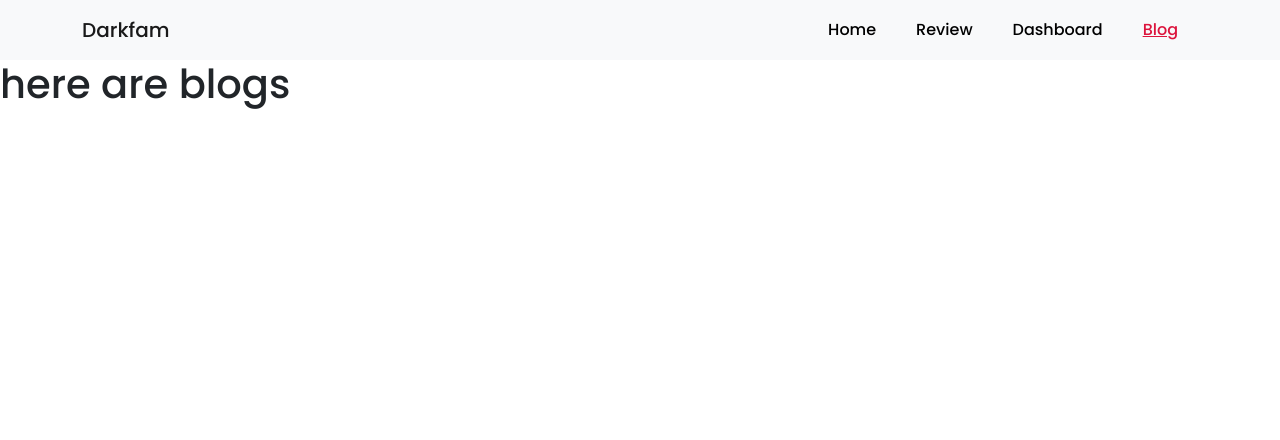
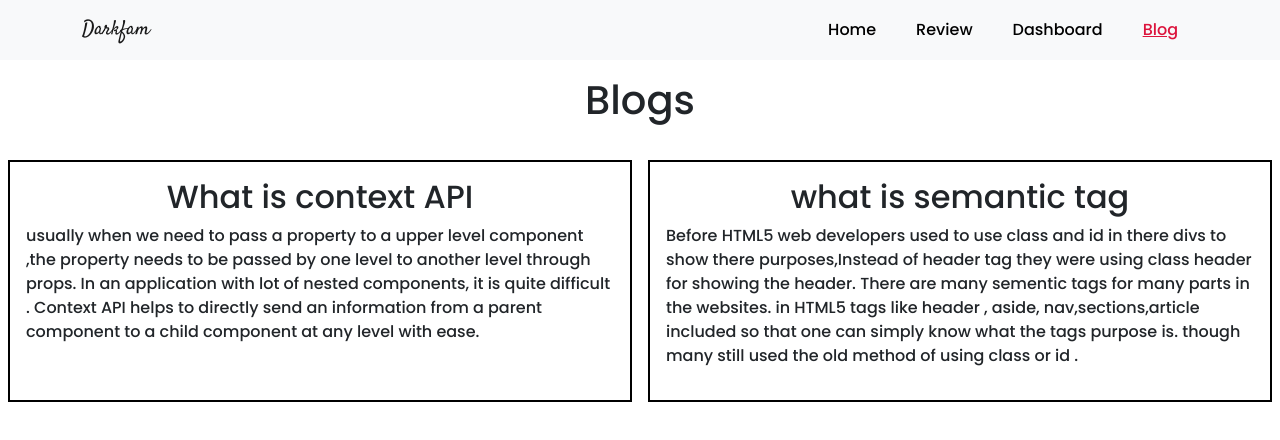
Before and after one commit to Noor-26/Darkfam-Product-Analysis, a React (Create React App) app: page /blog in a window 1280 px wide. Shown: the top 440 px of the page. Built offline with nearby package versions, Linux system fonts and the light colour scheme.

Commit message:
readme file added with bullet points and live site link added

```diff
--- a/public/index.html
+++ b/public/index.html
@@ -25,7 +25,7 @@
       Learn how to configure a non-root public URL by running `npm run build`.
     -->
     <link href="https://cdn.jsdelivr.net/npm/bootstrap@5.1.3/dist/css/bootstrap.min.css" rel="stylesheet" integrity="sha384-1BmE4kWBq78iYhFldvKuhfTAU6auU8tT94WrHftjDbrCEXSU1oBoqyl2QvZ6jIW3" crossorigin="anonymous">
-    <title>React App</title>
+    <title>Darkfam mask shop</title>
   </head>
   <body>
     <noscript>You need to enable JavaScript to run this app.</noscript>
--- a/src/App.css
+++ b/src/App.css
@@ -2,6 +2,11 @@
 
 body{
   font-family: 'Poppins', sans-serif;
+}
+.App{
+  box-sizing: border-box;
+  overflow: hidden;
+
 }
 .App-logo {
   height: 40vmin;
--- /dev/null
+++ b/src/components/Blog/Blog.css
@@ -0,0 +1,15 @@
+.blog-container{
+    width: 100%;
+    display: grid;
+    grid-template-columns:1fr 1fr;
+}
+.blog{
+    border: 2px solid black;
+    margin-top: 20px;
+    /* padding: 20px 0; */
+}
+@media (max-width:750px){
+    .blog-container{
+        grid-template-columns: 1fr;
+    }
+}
--- a/src/components/Blog/Blog.js
+++ b/src/components/Blog/Blog.js
@@ -1,9 +1,21 @@
 import React from 'react';
-
+import './Blog.css'
 const Blog = () => {
     return (
-        <div>
-            <h1>here are blogs</h1>
+        <div >
+            <h1 className=" text-center my-3">Blogs</h1>
+            <div className="blog-container mt-3">
+
+            <article className="blog p-3 mx-2">
+            <h2 className="text-center">What is context API</h2>
+            <p>usually when we need to pass a property to a upper level component ,the property needs to be passed by one level to another  level through props. In an application with lot of nested components, it is quite difficult . Context API helps to directly send an information from a parent component to a child component at any level with ease. </p>
+            </article>
+           <article className="blog p-3 mx-2">
+               <h2 className="text-center">what is semantic tag </h2>
+               <p>Before HTML5 web developers used to use class and id in there divs to show there purposes,Instead of header tag they were using class header for showing the header. There are many sementic tags for many parts in the websites. in HTML5 tags like header , aside, nav,sections,article included so that one can simply know what the tags purpose is. though many still used the old method of using class or id . </p>
+           </article>
+            </div>
+
         </div>
     );
 };
--- a/src/components/Home/Home.js
+++ b/src/components/Home/Home.js
@@ -23,12 +23,12 @@ const Home = () => {
         <div >
 
             <div className="container row row-cols-1 row-cols-md-2 mx-auto g-4">
-            <div className="text-container col p-2 my-auto">
+            <div className="text-container col p-2 my-auto order-2 order-md-1">
                 <h1 className="p-3 text-center">Satoru Gojo Jujutsu <br/> Kaisen Anime</h1>
                 <p className="p-3">In this Corona pandemic where wearing mask is a must some of the weebs wants there mask to be on there favourite anime character.This mask is from jujutsu Kaisen,an popular anime series.</p>
                 <button className="py-3 px-4 ms-3 home-btn">Live demo</button>
             </div>
-            <div className="image-container col p-2">
+            <div className="image-container col p-2 order-1 order-md-2">
                 <img src="https://static-01.daraz.com.bd/p/eeb10e4cb6abff53d6af72d177b575fe.jpg" className = "img-fluid"alt="" />
             </div>
             </div>
--- a/src/components/Navber/Navber.css
+++ b/src/components/Navber/Navber.css
@@ -1,4 +1,9 @@
+@import url('https://fonts.googleapis.com/css2?family=Satisfy&display=swap');
+
 .nav-item{
     margin: 0 20px;
     padding: 10px 0;
 }
+.navText{
+    font-family: 'Satisfy', cursive;
+}
--- a/src/components/Navber/Navber.js
+++ b/src/components/Navber/Navber.js
@@ -3,24 +3,24 @@ import CustomLink from '../CustomLink/CustomLink';
 import './Navber.css'
 const Navber = () => {
     return (
-        <nav class="navbar navbar-expand-lg navbar-light bg-light">
-  <div class="container">
-    <a class="navbar-brand" href="#">Darkfam</a>
-    <button class="navbar-toggler" type="button" data-bs-toggle="collapse" data-bs-target="#navbarSupportedContent" aria-controls="navbarSupportedContent" aria-expanded="false" aria-label="Toggle navigation">
-      <span class="navbar-toggler-icon"></span>
+        <nav className="navbar navbar-expand-lg navbar-light bg-light">
+  <div className="container">
+    <a className="navbar-brand navText" href="#">Darkfam</a>
+    <button className="navbar-toggler" type="button" data-bs-toggle="collapse" data-bs-target="#navbarSupportedContent" aria-controls="navbarSupportedContent" aria-expanded="false" aria-label="Toggle navigation">
+      <span className="navbar-toggler-icon"></span>
     </button>
-    <div class="collapse navbar-collapse" id="navbarSupportedContent">
-      <ul class="navbar-nav ms-auto mb-2 mb-lg-0">
-        <li class="nav-item">
+    <div className="collapse navbar-collapse" id="navbarSupportedContent">
+      <ul className="navbar-nav ms-auto mb-2 mb-lg-0">
+        <li className="nav-item">
           <CustomLink to="/">Home</CustomLink>
         </li>
-        <li class="nav-item">
+        <li className="nav-item">
         <CustomLink to="/review">Review</CustomLink>
         </li>
-        <li class="nav-item">
+        <li className="nav-item">
         <CustomLink to="/charts">Dashboard</CustomLink>
         </li>
-        <li class="nav-item">
+        <li className="nav-item">
         <CustomLink to="/Blog">Blog</CustomLink>
         </li>
 
--- a/src/components/Review/Review.css
+++ b/src/components/Review/Review.css
@@ -3,3 +3,9 @@
     grid-template-columns: repeat(3,1fr);
     gap: 25px 10px;
 }
+
+@media (max-width:780px) {
+    .review-container{
+        grid-template-columns: 1fr;
+    }
+}
--- a/src/components/Review/Review.js
+++ b/src/components/Review/Review.js
@@ -7,7 +7,7 @@ const Review = () => {
     return (
         <div>
             <h1 className="text-center mt-3">All Reviews</h1>
-            <div className='container w-100 mx-auto my-3  mb-5 review-container'>
+            <div className='container w-100 mx-auto  my-3  mb-5 review-container'>
 
             {
                 reviews.map(review => <ReviewCards data={review}/>)
--- a/src/components/ReviewCards/ReviewCards.css
+++ b/src/components/ReviewCards/ReviewCards.css
@@ -1,7 +1,7 @@
 .review-card {
     cursor: pointer;
     width: 80%;
-    height: 200px;
+    height: fit-content;
     background: rgb(255, 255, 255);
     border-radius: 5px;
     border: 1px solid rgba(0, 0, 255, .2);
```
Also changed, not shown: 1 other file (tests, documents, lock files or other folders).
